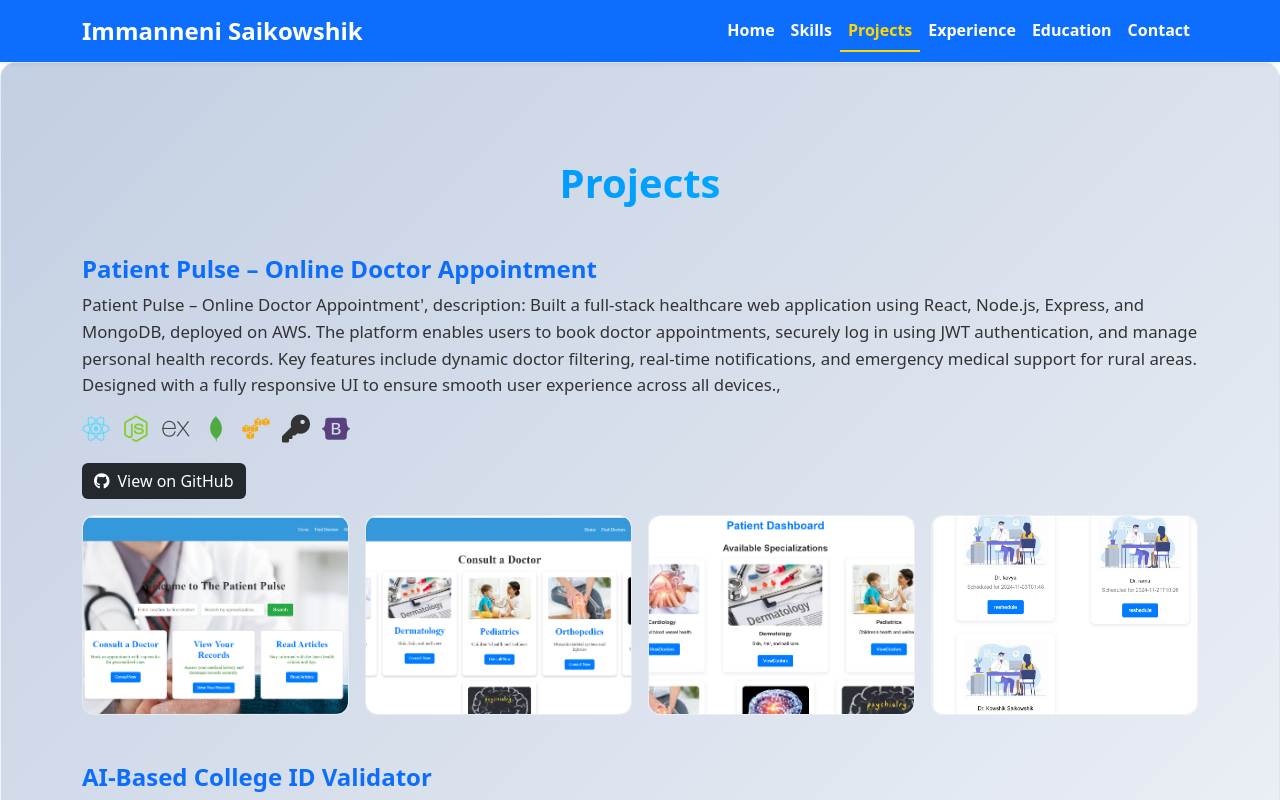
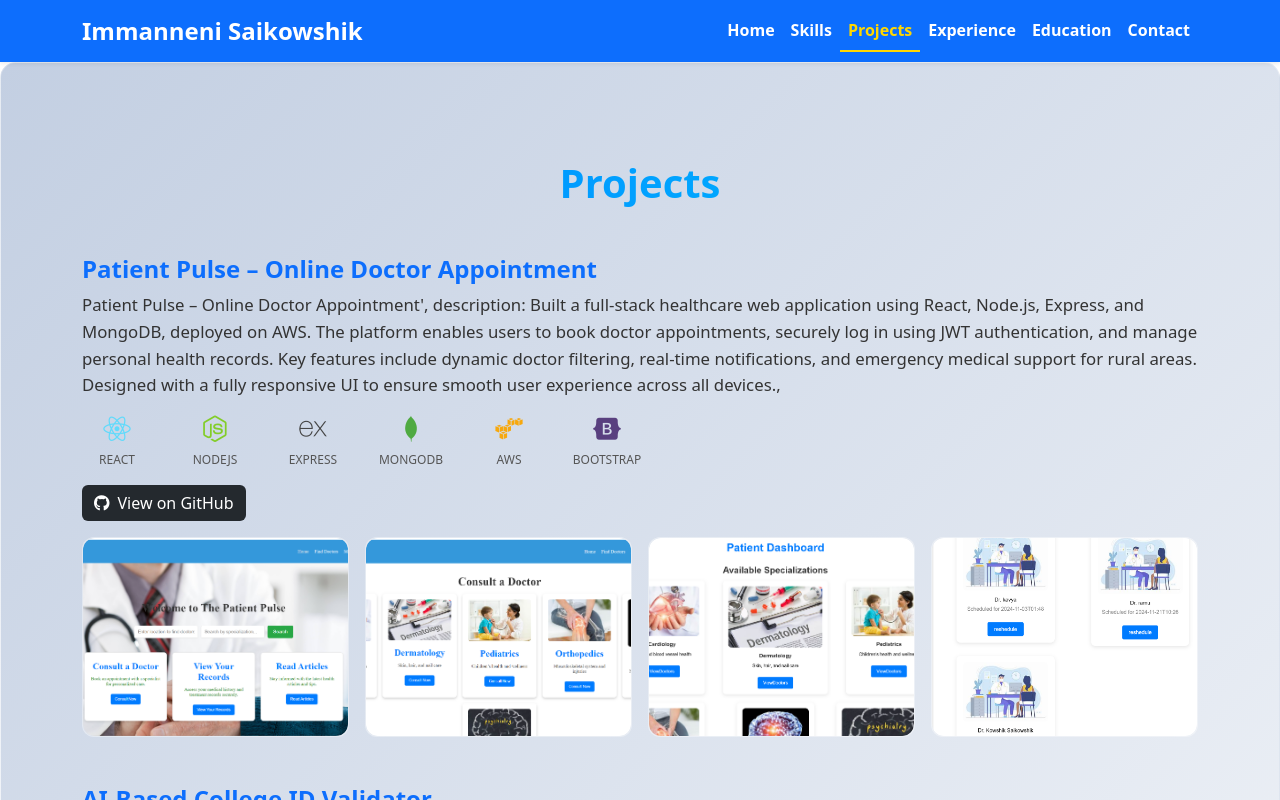
Before and after one commit to iskkowshik/Portfolio, a React (Create React App) app: page /projects in a window 1280 px wide. Shown: the top 800 px of the page. Built offline with nearby package versions, Linux system fonts and the light colour scheme; a small style sheet from the web is missing.

Commit message:
modified home,experience,project image cards

```diff
--- a/src/components/Home.jsx
+++ b/src/components/Home.jsx
@@ -52,6 +52,15 @@ const Home = () => {
           >
             📄 View Resume
           </a>
+          <a
+  href="https://github.com/iskkowshik"
+  target="_blank"
+  rel="noopener noreferrer"
+  className="btn btn-primary btn-lg px-4 shadow-sm ms-3"
+>
+  💻 View My Work
+</a>
+
         </div>
       </div>
     </div>
--- a/src/components/Projects.jsx
+++ b/src/components/Projects.jsx
@@ -9,7 +9,7 @@ const projects = [
     description: `Patient Pulse – Online Doctor Appointment',
     description: Built a full-stack healthcare web application using React, Node.js, Express, and MongoDB, deployed on AWS. The platform enables users to book doctor appointments, securely log in using JWT authentication, and manage personal health records. Key features include dynamic doctor filtering, real-time notifications, and emergency medical support for rural areas. Designed with a fully responsive UI to ensure smooth user experience across all devices.,`,
     github: 'https://github.com/iskkowshik/patient-pulse.git',
-    techStack: ['react', 'nodejs', 'express', 'mongodb', 'aws', 'jwt', 'bootstrap'],
+    techStack: ['react', 'nodejs', 'express', 'mongodb', 'aws', 'bootstrap'],
     images: [
       '/Screenshot 2024-10-04 102248.png',
       '/Screenshot 2024-10-04 102355.png',
@@ -22,7 +22,7 @@ const projects = [
     description: `AI-Based College ID Validator',
     description: Developed a Dockerized image-processing microservice to verify the authenticity of college ID cards using a ResNet-based deep learning model and OCR-driven rule logic. The system detects template mismatches, missing fields, and image forgeries with over 95% accuracy. Built with FastAPI, PyTorch, and OpenCV, it includes robust REST APIs for validation, health checks, and versioning. The solution runs securely offline in containerized environments and is tested against 50+ real and fake ID scenarios, enhancing reliability and scalability in real-world deployments.,`,
     github: 'https://github.com/iskkowshik/AI-ID-Validator.git',
-    techStack: ['python', 'pytorch', 'opencv', 'fastapi', 'docker', 'rest'],
+    techStack: ['python', 'pytorch', 'opencv', 'fastapi', 'docker'],
     images: [
       '/Screenshot 2025-05-26 172041.png',
       '/Screenshot 2025-05-26 172050.png',
@@ -67,11 +67,13 @@ const Projects = () => {
 
             {/* Tech stack icons */}
             <div className="tech-icons mb-3" data-aos="fade-right">
-              {project.techStack.map((tech, i) => (
-                <span key={i} className="tech-icon" title={tech}>
-                  <i className={`${techIconMap[tech]} colored`}></i>
-                </span>
-              ))}
+             {project.techStack.map((tech, i) => (
+  <div key={i} className="tech-icon-with-label text-center me-3" title={tech}>
+    <i className={`${techIconMap[tech]} colored fs-3`}></i>
+    <div className="tech-label mt-1 small">{tech.toUpperCase()}</div>
+  </div>
+))}
+
             </div>
 
             {/* GitHub button */}
--- a/src/styles/Experience.css
+++ b/src/styles/Experience.css
@@ -87,15 +87,22 @@
 
 .modal-content-custom {
   max-width: 90%;
-  max-height: 80vh;
+  max-height: 90vh;
   animation: zoomIn 0.4s ease;
+  border-radius: 10px;
+  overflow: hidden;
 }
 
 .modal-content-custom img {
-  width: 100%;
+  max-width: 100%;
+  max-height: 90vh;
+  width: auto;
   height: auto;
+  object-fit: contain;  /* 🧠 THIS is the key to preserve full image */
+  display: block;
   border-radius: 10px;
 }
+
 
 .close-btn {
   position: absolute;
--- a/src/styles/Projects.css
+++ b/src/styles/Projects.css
@@ -84,10 +84,13 @@
 }
 
 .modal-content-custom img {
-  width: 100%;
+  max-width: 100%;
+  max-height: 90vh;
+  width: auto;
   height: auto;
   display: block;
   border-radius: 10px;
+  object-fit: contain;
 }
 
 .close-btn {
@@ -134,3 +137,14 @@
   transform: scale(1.2);
   color: #007bff;
 }
+.tech-icon-with-label {
+  display: inline-block;
+  width: 70px;
+  text-align: center;
+}
+
+.tech-label {
+  font-size: 0.75rem;
+  color: #555;
+  font-weight: 500;
+}
```
